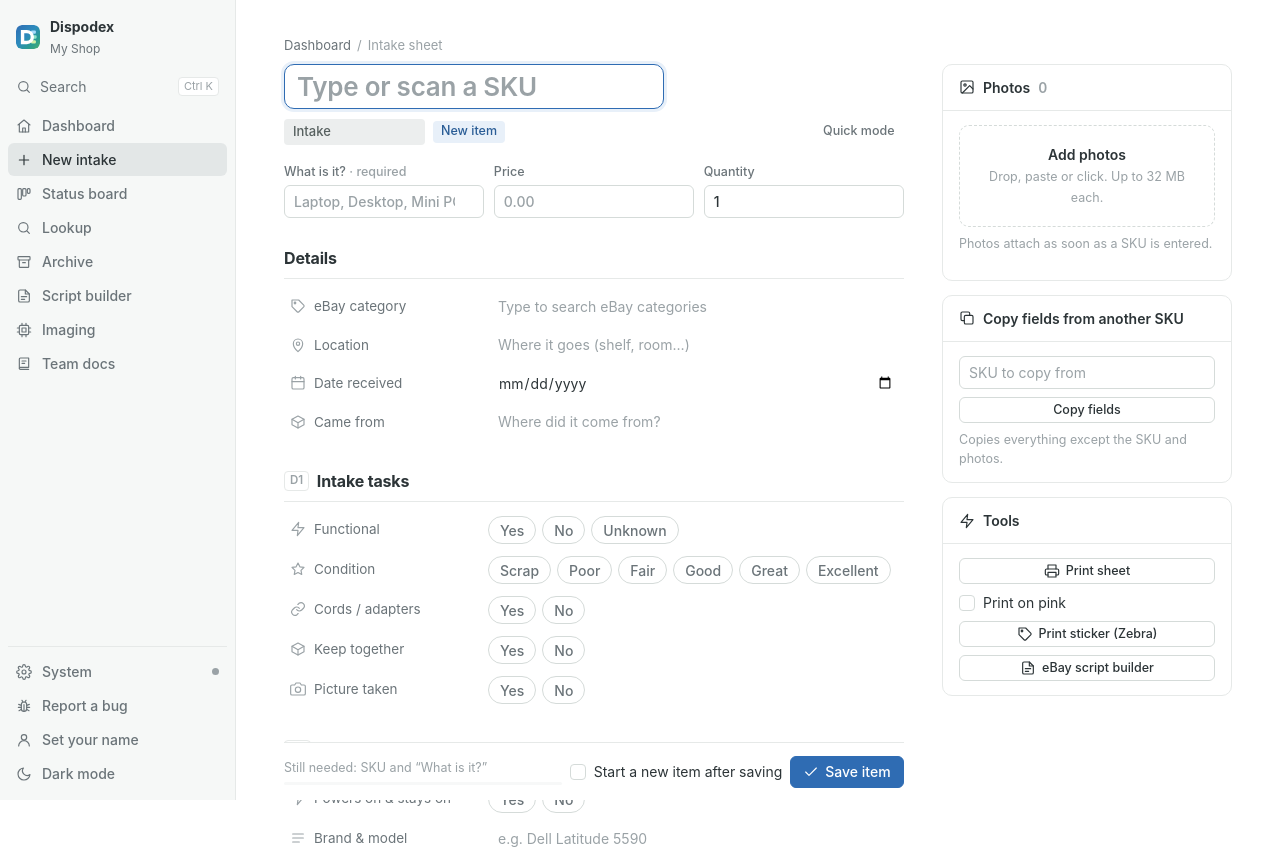
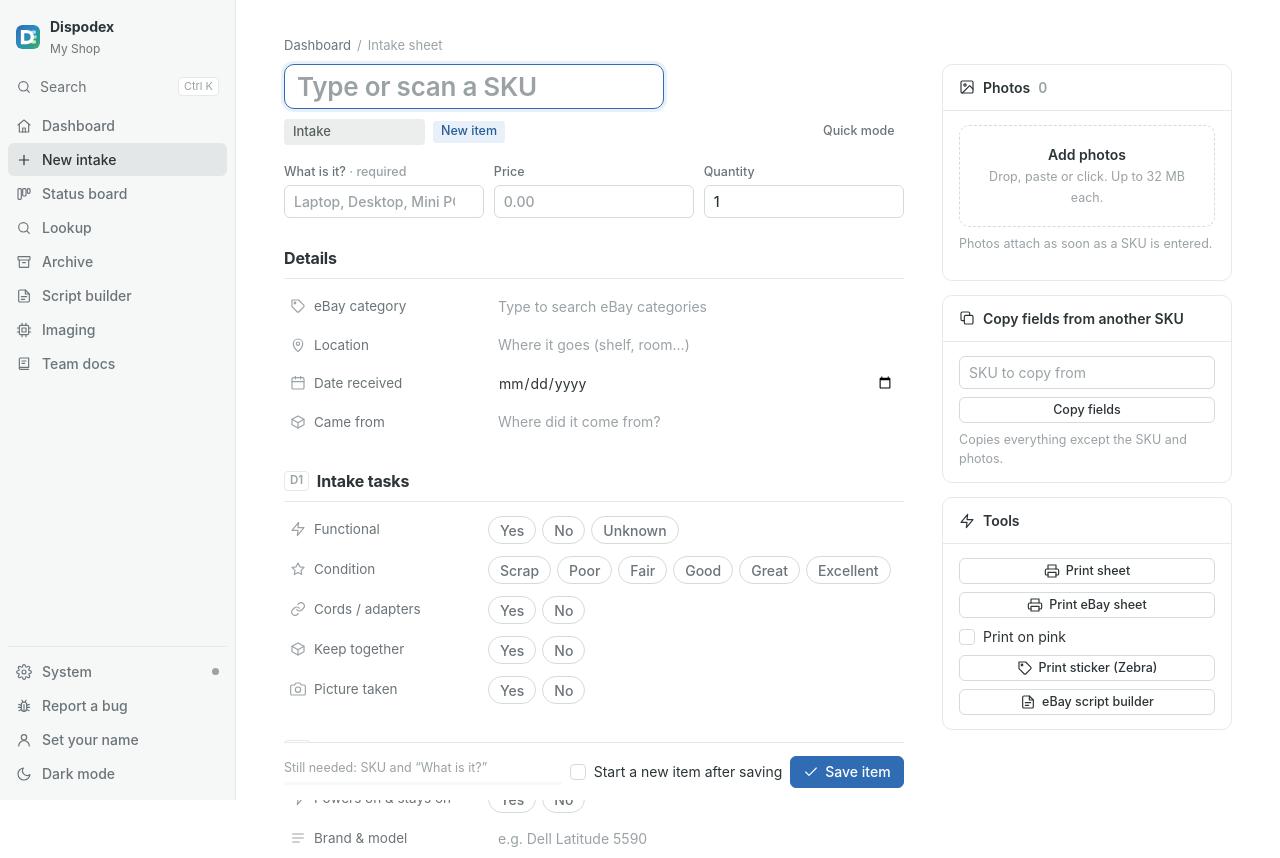
Before and after one commit to g39832/Dispodex, a Django app: page /intake/ in a window 1280 px wide. Shown: the top 858 px of the page. Run offline with Django 5.2, Linux system fonts and the light colour scheme; data that the repository does not hold is empty; some libraries are stand-ins or nearby versions.

Commit message:
Add a Print eBay sheet button
Same sheet as Print sheet, minus status and price, with the shop's logo in
place of the QR code and battery health noted as measured at the time of
testing. The logo lives in data/print_logo.svg (outside the code) and is
served at /print-logo/.

```diff
--- a/inventory/views/intake.py
+++ b/inventory/views/intake.py
@@ -168,6 +168,7 @@ def intake(request):
         "clear_draft": "new" in request.GET,
         "just_saved": "saved" in request.GET,
         "photo_limit_mb": settings.PINKSHEET["PHOTO_MAX_BYTES"] // (1024 * 1024),
+        "print_logo": settings.PINKSHEET["PRINT_LOGO_FILE"].is_file(),
         "intake_config": {
             "sku": active_sku,
             "itemId": item_id_value,
--- a/pinksheet/settings.py
+++ b/pinksheet/settings.py
@@ -205,6 +205,8 @@ PINKSHEET = {
     "QZ_ALLOWED_ORIGINS": env_list("QZ_ALLOWED_ORIGINS", []),
     # Text placed above every final eBay description (the shop's own policies; kept out of the code).
     "EBAY_BOILERPLATE_FILE": Path(env("EBAY_BOILERPLATE_FILE", str(DATA_DIR / "ebay_boilerplate.txt"))),
+    # The shop's logo for the printed eBay sheet (SVG, PNG or JPG). Missing = no logo on the sheet.
+    "PRINT_LOGO_FILE": Path(env("PINKSHEET_PRINT_LOGO_FILE", str(DATA_DIR / "print_logo.svg"))),
     # eBay taxonomy refresh (optional)
     "EBAY_CLIENT_ID": env("EBAY_CLIENT_ID", ""),
     "EBAY_CLIENT_SECRET": env("EBAY_CLIENT_SECRET", ""),
--- a/pinksheet/urls.py
+++ b/pinksheet/urls.py
@@ -38,6 +38,7 @@ urlpatterns = [
     path("print/<str:sku>/", pages.print_card, name="print_card"),
     # ── Files ──────────────────────────────────────────────────────────────
     path("photos/<int:photo_id>/", photos.serve_photo, name="photo"),
+    path("print-logo/", photos.serve_print_logo, name="print_logo"),
     path("docs/photos/<int:photo_id>/", doc_views.doc_photo, name="doc_photo"),
     path("listing-images/files/<str:sku>/<str:filename>", photos.serve_listing_image, name="listing_image_file"),
     path("exports/inventory.csv", exports.inventory_csv, name="export_csv"),
--- a/static/css/print.css
+++ b/static/css/print.css
@@ -27,6 +27,11 @@
   .print-pill { border: 1px solid #111; border-radius: 3px; padding: 0 5px; font-size: 8.5pt; font-weight: 700; margin-left: 6px; }
   .print-qr { width: 1.2in; height: 1.2in; justify-self: end; background: #fff; }
   .print-qr img, .print-qr canvas { width: 100%; height: 100%; }
+  /* eBay sheet: no status or price, the shop logo in place of the QR code */
+  .print-logo { display: none; width: 1.2in; height: 1.2in; justify-self: end; }
+  .print-logo img { width: 100%; height: 100%; object-fit: contain; }
+  body.print-ebay .print-qr, body.print-ebay .print-status, body.print-ebay .print-price { display: none; }
+  body.print-ebay .print-logo { display: block; }
   .print-cols { display: grid; grid-template-columns: 1fr 1fr; gap: 0.15in; margin-top: 0.12in; }
   .print-box { border: 1px solid #999; border-radius: 4px; padding: 0.08in 0.12in; margin-top: 0.12in; break-inside: avoid; background: #fff; }
   .print-cols .print-box { margin-top: 0; }
--- a/static/js/intake.js
+++ b/static/js/intake.js
@@ -674,7 +674,7 @@
     var prop = input.closest('.prop');
     return prop ? prop.querySelector('.prop-name').textContent.trim() : input.name;
   }
-  function fillPrintList(target, section) {
+  function fillPrintList(target, section, ebay) {
     var dl = document.querySelector('[data-print-list="' + target + '"]');
     dl.innerHTML = '';
     section.querySelectorAll('.prop').forEach(function (prop) {
@@ -686,6 +686,8 @@
         else if (field.type === 'checkbox') { if (field.checked) values.push(field.parentNode.textContent.trim()); }
         else if (field.value) values.push(field.value);
       });
+      // The eBay sheet goes out with the item: say when the battery was measured.
+      if (ebay && values.length && prop.querySelector('#battery')) values = [values.join(', ') + ' at the time of testing'];
       var dt = document.createElement('dt');
       dt.textContent = name;
       var dd = document.createElement('dd');
@@ -694,9 +696,12 @@
       dl.appendChild(dd);
     });
   }
+  var printMode = '';  // 'ebay' while the eBay sheet is printing
   function preparePrint() {
     var data = formData();
+    var ebay = printMode === 'ebay';
     document.body.classList.toggle('print-pink', pinkBox.checked);
+    document.body.classList.toggle('print-ebay', ebay);
     var set = function (name, value) {
       document.querySelectorAll('[data-print="' + name + '"]').forEach(function (el) { el.textContent = value || '—'; });
     };
@@ -715,8 +720,8 @@
     set('what_is_it', data.what_is_it);
     set('notes', data.notes);
     set('printed_at', new Date().toLocaleString());
-    fillPrintList('d1', document.querySelector('[data-print-section="d1"]'));
-    fillPrintList('d2', document.querySelector('[data-print-section="d2"]'));
+    fillPrintList('d1', document.querySelector('[data-print-section="d1"]'), ebay);
+    fillPrintList('d2', document.querySelector('[data-print-section="d2"]'), ebay);
     var details = document.querySelector('[data-print-list="details"]');
     details.innerHTML = '';
     [['eBay category', data.ebay_category], ['Location', data.where_it_goes], ['Date received', data.date_received], ['Came from', data.source]]
@@ -738,9 +743,10 @@
     });
   }
   window.addEventListener('beforeprint', preparePrint);
-  var printButton = document.getElementById('print-sheet-btn');
-  if (printButton) {
-    printButton.addEventListener('click', function () {
+  // Ctrl+P after an eBay print gives the normal sheet again.
+  window.addEventListener('afterprint', function () { printMode = ''; document.body.classList.remove('print-ebay'); });
+  function printSheet(mode) {
+    printMode = mode;
     preparePrint();
     var images = Array.prototype.slice.call(document.querySelectorAll('.print-sheet img'));
     var waiting = images.filter(function (img) { return !img.complete; });
@@ -755,8 +761,11 @@
     var done = function () { left -= 1; if (left === 0) go(); };
     waiting.forEach(function (img) { img.addEventListener('load', done, { once: true }); img.addEventListener('error', done, { once: true }); });
     setTimeout(go, 2500);
+  }
+  [['print-sheet-btn', ''], ['print-ebay-btn', 'ebay']].forEach(function (pair) {
+    var button = document.getElementById(pair[0]);
+    if (button) button.addEventListener('click', function () { printSheet(pair[1]); });
   });
-  }
 
   var stickerBtn = document.getElementById('print-sticker');
   stickerBtn.addEventListener('click', function () {
--- a/templates/inventory/intake.html
+++ b/templates/inventory/intake.html
@@ -246,6 +246,7 @@
         <div class="panel-head"><span class="panel-title">{% icon "bolt" %} Tools</span></div>
         <div class="panel-body stack">
           <button type="button" class="btn btn-sm" id="print-sheet-btn">{% icon "printer" %} Print sheet</button>
+          <button type="button" class="btn btn-sm" id="print-ebay-btn">{% icon "printer" %} Print eBay sheet</button>
           <label class="check" style="padding:0"><input type="checkbox" id="print-pink"> Print on pink</label>
           <button type="button" class="btn btn-sm" id="print-sticker" data-label-preset="compact">{% icon "tag" %} Print sticker (Zebra)</button>
           <a class="btn btn-sm" id="open-script" href="{% url 'scripts' %}?sku={{ active_sku|urlencode }}">{% icon "script" %} eBay script builder</a>
@@ -272,11 +273,12 @@
     <div class="print-thumb">{% if print_thumb %}<img src="{% url 'photo' print_thumb.id %}" alt="">{% endif %}</div>
     <div class="print-ident">
       <div class="print-sku" data-print="sku"></div>
-      <div class="print-line"><b>Status</b> <span data-print="status"></span> <span class="print-pill" id="print-review" data-reviewed="{{ item.reviewed|default:0 }}"></span></div>
-      <div class="print-line"><b>Price</b> <span data-print="price"></span> &nbsp; <b>Qty</b> <span data-print="quantity"></span></div>
+      <div class="print-line print-status"><b>Status</b> <span data-print="status"></span> <span class="print-pill" id="print-review" data-reviewed="{{ item.reviewed|default:0 }}"></span></div>
+      <div class="print-line"><span class="print-price"><b>Price</b> <span data-print="price"></span> &nbsp; </span><b>Qty</b> <span data-print="quantity"></span></div>
       <div class="print-line"><b>What is it?</b> <span data-print="what_is_it"></span></div>
     </div>
     <div class="print-qr" id="print-qr"></div>
+    <div class="print-logo">{% if print_logo %}<img src="{% url 'print_logo' %}" alt="">{% endif %}</div>
   </div>
   <div class="print-cols">
     <div class="print-box">
```
Also changed, not shown: docs/operations.md (+1 -0 lines), inventory/views/photos.py (+12 -0 lines), tests/test_pages_and_search.py (+33 -0 lines), 1 other file. Lines whose indentation alone changed are shown as unchanged.
